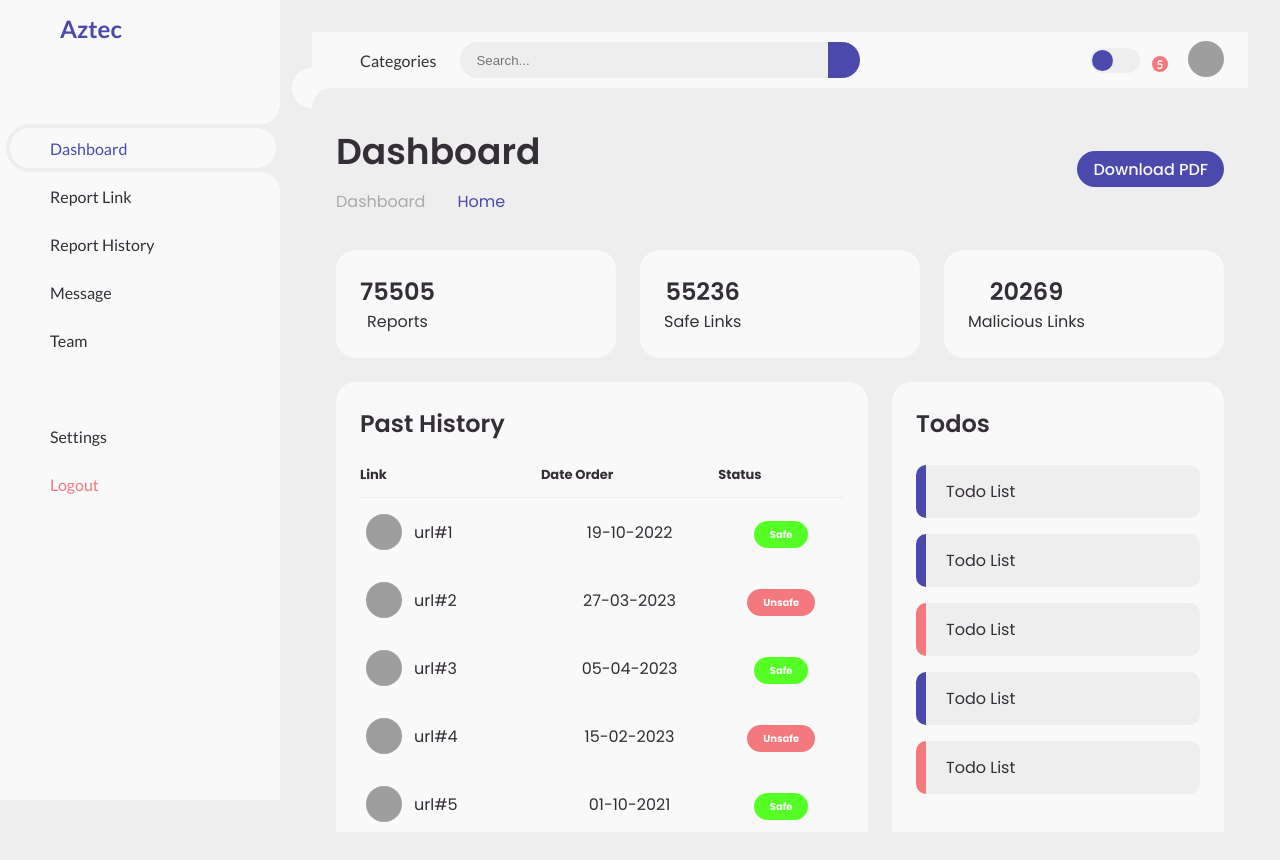
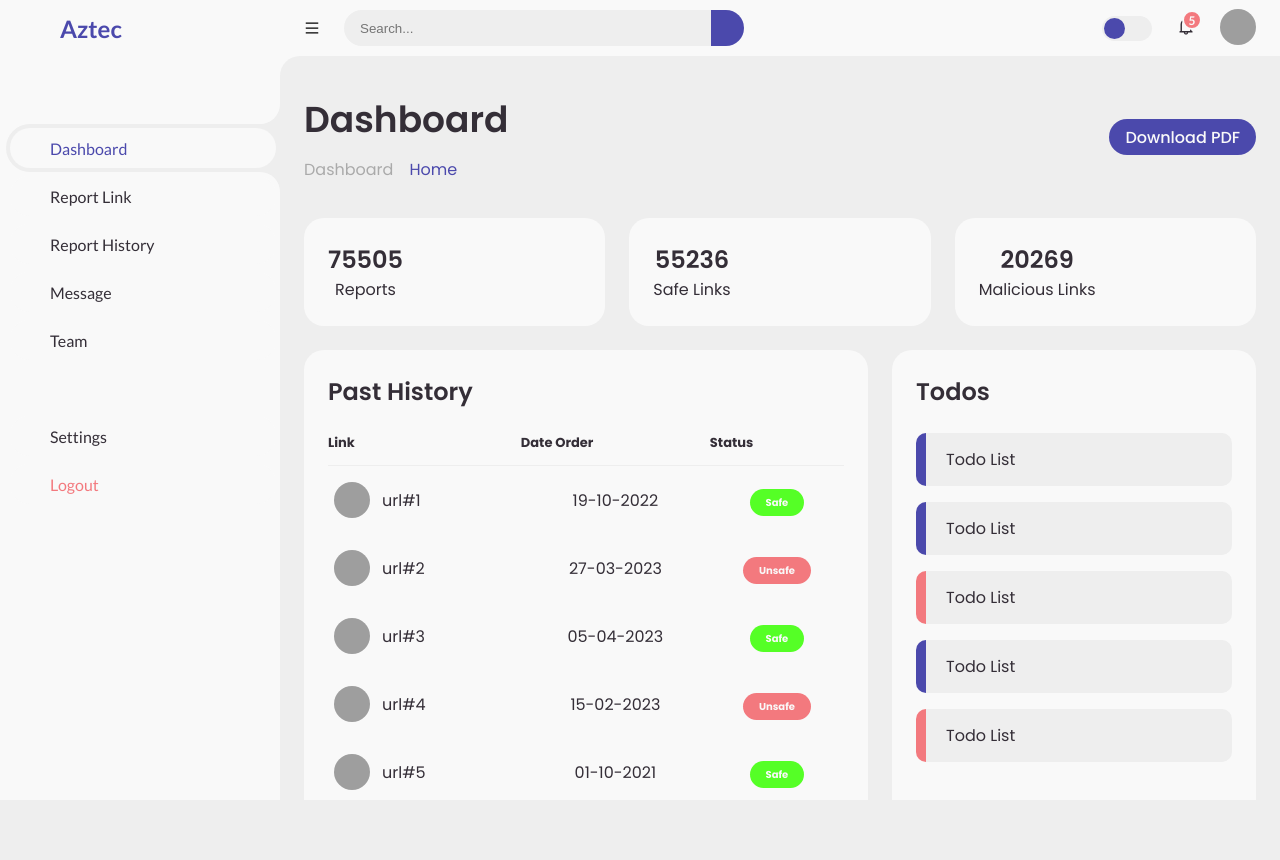
Before and after one commit to Hamzawp/Iira, a React (Vite) app in the folder client/: page / in a window 1280 px wide. Shown: the top 860 px of the page. After the commit the page ends 800 px from the top, so only its background shows below. Built offline with nearby package versions, Linux system fonts and the light colour scheme; grey boxes are pictures that could not be loaded.

Commit message:
dark mode

```diff
--- a/client/package.json
+++ b/client/package.json
@@ -12,7 +12,8 @@
   "dependencies": {
     "boxicons": "^2.1.4",
     "react": "^18.2.0",
-    "react-dom": "^18.2.0"
+    "react-dom": "^18.2.0",
+    "react-icons": "^4.10.1"
   },
   "devDependencies": {
     "@types/react": "^18.2.15",
--- a/client/src/App.css
+++ b/client/src/App.css
@@ -1,6 +1,6 @@
 #root {
-  max-width: 1280px;
-  margin: 0 auto;
-  padding: 2rem;
+  /* max-width: 1280px; */
+  margin: 0 ;
+  padding: 0rem;
   text-align: center;
 }
--- a/client/src/components/Navbar/Navbar.css
+++ b/client/src/components/Navbar/Navbar.css
@@ -1,3 +1,10 @@
+body.dark {
+	--light: #0C0C1E;
+	--grey: #060714;
+	--dark: #FBFBFB;
+}
+
+
 /* NAVBAR */
 nav {
 	height: 56px;
--- a/client/src/components/Navbar/Navbar.jsx
+++ b/client/src/components/Navbar/Navbar.jsx
@@ -1,27 +1,41 @@
-import React from 'react'
+import React, { useState } from 'react'
 import './Navbar.css'
+import {AiOutlineBell,AiOutlineMenu} from 'react-icons/ai'
 
 export default function Navbar() {
+    let [turn,setTurn] = useState(true);
+    const handleSwitch = () => {
+        setTurn(!turn);
+        if(turn){
+            document.body.classList.remove('dark');
+        }
+        else{
+            document.body.classList.add('dark');
+        }
+    }
+
   return (
     //  NAVBAR
     <nav>
-    <i class="bx bx-menu"></i>
-     <a href="#" class="nav-link">Categories</a>
+    {/* <i className="bx bx-menu"></i> */}
+    <AiOutlineMenu className="nav-link" id="hammenu" />
+     {/* <a href="#" className="nav-link">Categories</a>  */}
     <form action="#">
-      <div class="form-input">
+      <div className="form-input">
         <input type="search" placeholder="Search..." />
-        <button type="submit" class="search-btn">
-          <i class="bx bx-search"></i>
+        <button type="submit" className="search-btn">
+          <i className="bx bx-search"></i>
         </button>
       </div>
     </form>
-    <input type="checkbox" id="switch-mode" hidden />
-    <label for="switch-mode" class="switch-mode"></label>
-    <a href="#" class="notification">
-      <i class="bx bxs-bell"></i>
-      <span class="num">5</span>
+    <input type="checkbox" onChange={handleSwitch} id="switch-mode" hidden />
+    <label for="switch-mode" className="switch-mode"></label>
+    <a href="#" className="notification">
+      {/* <i className="bx bxs-bell"></i> */}
+      <AiOutlineBell/>
+      <span className="num">5</span>
     </a>
-    <a href="#" class="profile">
+    <a href="#" className="profile">
       <img src="img/people.png" />
     </a>
   </nav>
--- a/client/src/screens/UniversityDashboard/UniversityDashboard.jsx
+++ b/client/src/screens/UniversityDashboard/UniversityDashboard.jsx
@@ -2,56 +2,29 @@ import React from 'react'
 import './UniversityDashboard.css'
 import Sidebar from '../../components/Sidebar/Sidebar'
 import Navbar from '../../components/Navbar/Navbar'
+import {
+  BxSmile,
+  BxDashboard,
+  BxShoppingBagAlt,
+  BxDoughnutChart,
+  BxCog,
+  BxLogOutCircle,
+  BxMenu,
+  BxSearch,
+  BxBell,
+  BxChevronRight,
+  BxCloudDownload,
+  BxCalendarCheck,
+  BxGroup,
+  BxDollarCircle,
+  BxFilter,
+} from 'boxicons';
+
+// You can now use these icons in your JSX components.
+
 
 export default function UniversityDashboard() {
-  // TOGGLE SIDEBAR
-// const menuBar = document.querySelector('#content nav .bx.bx-menu');
-// const sidebar = document.getElementById('sidebar');
 
-
-// const searchButton = document.querySelector('#content nav form .form-input button');
-// const searchButtonIcon = document.querySelector('#content nav form .form-input button .bx');
-// const searchForm = document.querySelector('#content nav form');
-
-// searchButton.addEventListener('click', function (e) {
-// 	if(window.innerWidth < 576) {
-// 		e.preventDefault();
-// 		searchForm.classNameList.toggle('show');
-// 		if(searchForm.classNameList.contains('show')) {
-// 			searchButtonIcon.classNameList.replace('bx-search', 'bx-x');
-// 		} else {
-// 			searchButtonIcon.classNameList.replace('bx-x', 'bx-search');
-// 		}
-// 	}
-// })
-
-
-// if(window.innerWidth < 768) {
-// 	sidebar.classNameList.add('hide');
-// } else if(window.innerWidth > 576) {
-// 	searchButtonIcon.classNameList.replace('bx-x', 'bx-search');
-// 	searchForm.classNameList.remove('show');
-// }
-
-// window.addEventListener('resize', function () {
-// 	if(this.innerWidth > 576) {
-// 		searchButtonIcon.classNameList.replace('bx-x', 'bx-search');
-// 		searchForm.classNameList.remove('show');
-// 	}
-// })
-
-// const switchMode = document.getElementById('switch-mode');
-
-// switchMode.addEventListener('change', function () {
-// 	if(this.checked) {
-// 		document.body.classNameList.add('dark');
-// 	} else {
-// 		document.body.classNameList.remove('dark');
-// 	}
-// })
-// menuBar.addEventListener('click', function () {
-// 	sidebar.classNameList.toggle('hide');
-// }
   return (
     <div>
     <Sidebar />
@@ -66,7 +39,7 @@ export default function UniversityDashboard() {
               <li>
                 <a href="#">Dashboard</a>
               </li>
-              <li>{/*<i className="bx bx-chevron-right"></i> */}</li>
+              {/* <li> <BxChevronRight /> </li> */}
               <li>
                 <a className="active" href="#">Home</a>
               </li>
```
Also changed, not shown: 2 other files (tests, documents, lock files or other folders).
